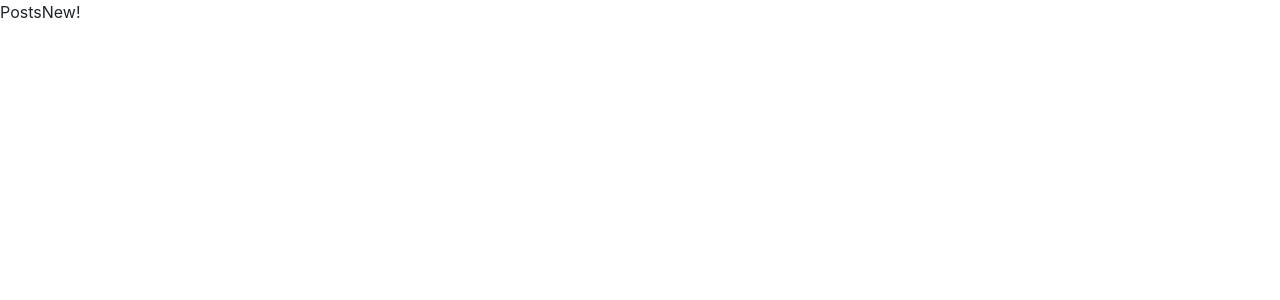
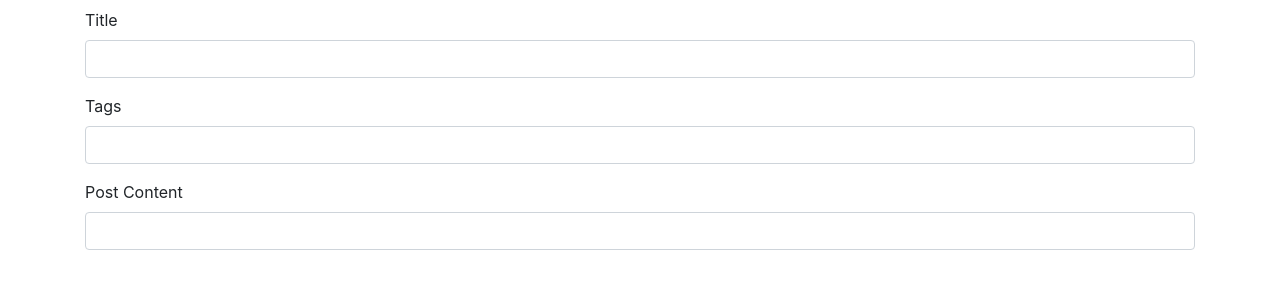
Before and after one commit to aviladev/react-to-blog, a React (Create React App) app: page /posts/new in a window 1280 px wide. Shown: the top 300 px of the page. Built offline with nearby package versions, Linux system fonts and the light colour scheme.

Commit message:
Add form to PostsNew

```diff
--- a/package.json
+++ b/package.json
@@ -12,6 +12,7 @@
     "react-router-dom": "^4.2.2",
     "react-scripts": "1.1.0",
     "redux": "^3.7.2",
+    "redux-form": "^7.2.1",
     "redux-promise": "^0.5.3"
   },
   "scripts": {
--- a/src/components/PostsNew.js
+++ b/src/components/PostsNew.js
@@ -1,13 +1,41 @@
 import React, { Component } from 'react'
+import { Field, reduxForm } from 'redux-form'
 
 class PostsNew extends Component {
+  renderField = ({ input, label }) =>
+    <div className="form-group">
+      <label htmlFor={label}>{label}</label>
+      <input
+        className="form-control"
+        type="text"
+        id={label}
+        {...input}
+      />
+    </div>
+
   render () {
     return (
-      <div>
-        PostsNew!
-      </div>
+      <form className="container pt-2">
+        <Field
+          label="Title"
+          name="title"
+          component={this.renderField}
+        />
+        <Field
+          label="Tags"
+          name="tags"
+          component={this.renderField}
+        />
+        <Field
+          label="Post Content"
+          name="content"
+          component={this.renderField}
+        />
+      </form>
     )
   }
 }
 
-export default PostsNew
+export default reduxForm({
+  form: 'PostsNewForm'
+})( PostsNew )
--- a/src/reducers/index.js
+++ b/src/reducers/index.js
@@ -1,9 +1,11 @@
 import { combineReducers } from 'redux'
+import { reducer as form } from 'redux-form'
 
 import posts from './posts'
 
 const rootReducer = combineReducers({
-  posts
+  posts,
+  form
 })
 
 export default rootReducer
```
Also changed, not shown: 1 other file (tests, documents, lock files or other folders).
